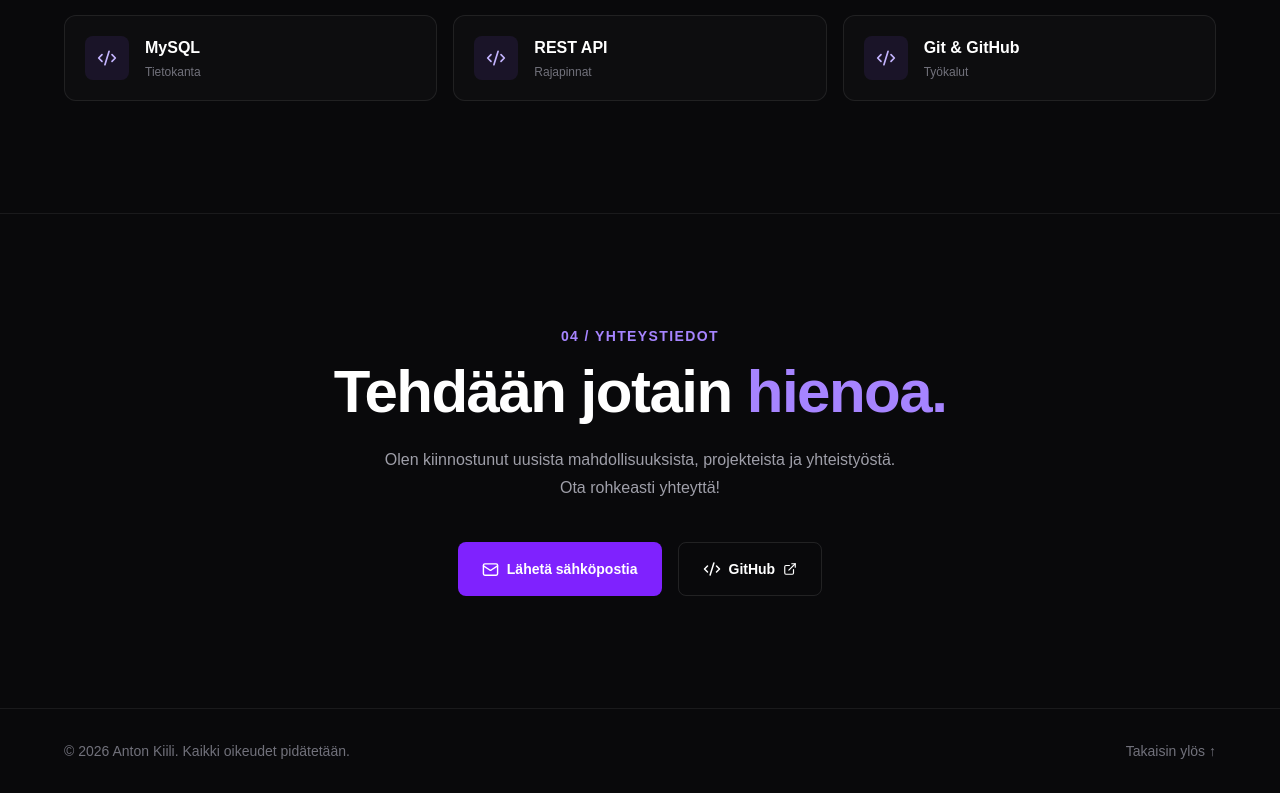
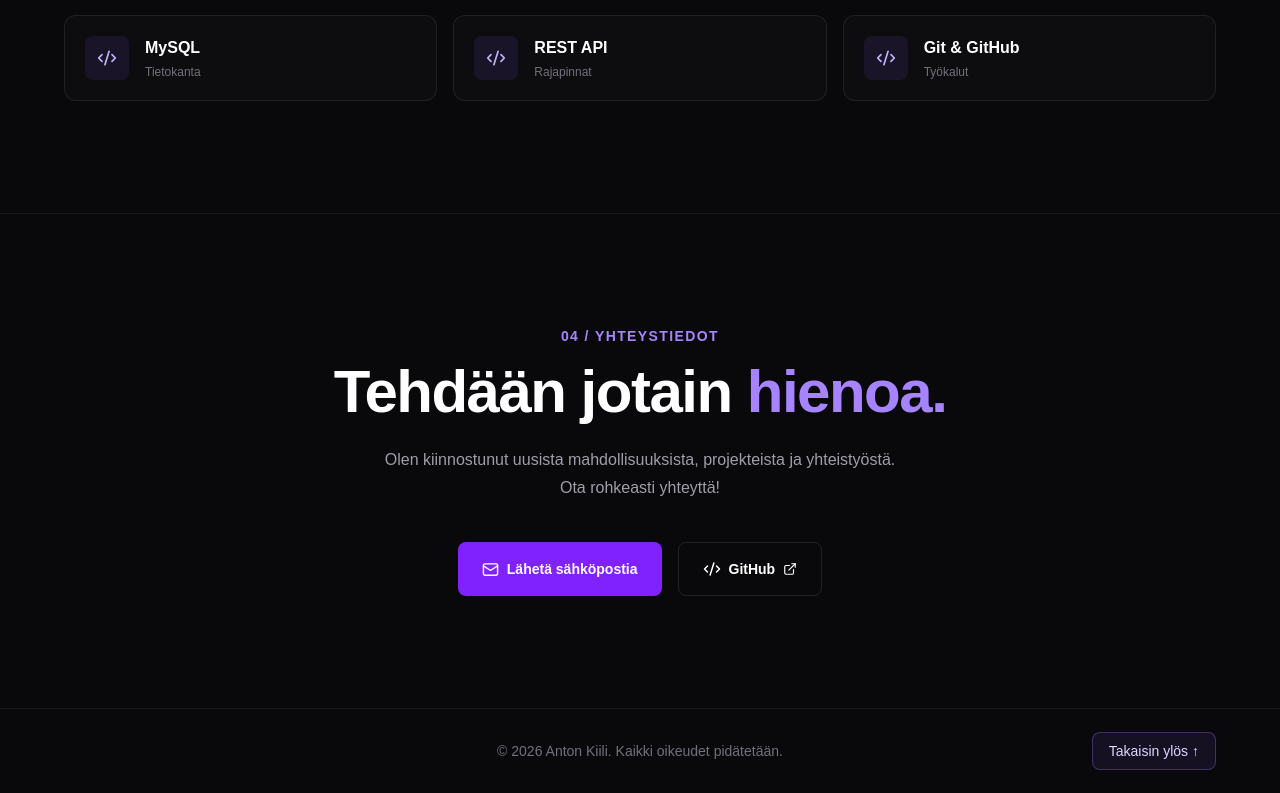
Before and after one commit to Antonnbb/Portfolio, a Next.js app in the folder portfolio/: page / in a window 1280 px wide. Shown: the part 3057-3850 px from the top of the page. Built offline with nearby package versions, Linux system fonts and the light colour scheme.

Commit message:
Footer
Muokattu selkeämmäksi

```diff
--- a/portfolio/app/page.tsx
+++ b/portfolio/app/page.tsx
@@ -237,11 +237,19 @@ export default function Home() {
         </div>
       </section>
 
-      {/* FOOTER */}
+ {/* FOOTER */}
       <footer className="border-t border-white/[0.07] px-6 py-8">
-        <div className="mx-auto flex max-w-6xl flex-wrap items-center justify-between gap-4 text-sm text-zinc-500">
-          <p>© 2026 Anton Kiili. Kaikki oikeudet pidätetään.</p>
-          <a href="#home" className="transition hover:text-white">Takaisin ylös ↑</a>
+        <div className="relative mx-auto flex max-w-6xl flex-col items-center justify-center gap-4 sm:flex-row">
+          <p className="text-center text-sm text-zinc-500">
+            © 2026 Anton Kiili. Kaikki oikeudet pidätetään.
+          </p>
+
+          <a
+            href="#home"
+            className="inline-flex items-center gap-2 rounded-lg border border-violet-400/30 bg-violet-500/10 px-4 py-2 text-sm font-medium text-violet-200 transition hover:border-violet-400 hover:bg-violet-600 hover:text-white sm:absolute sm:right-0"
+          >
+            Takaisin ylös ↑
+          </a>
         </div>
       </footer>
     </main>
```
